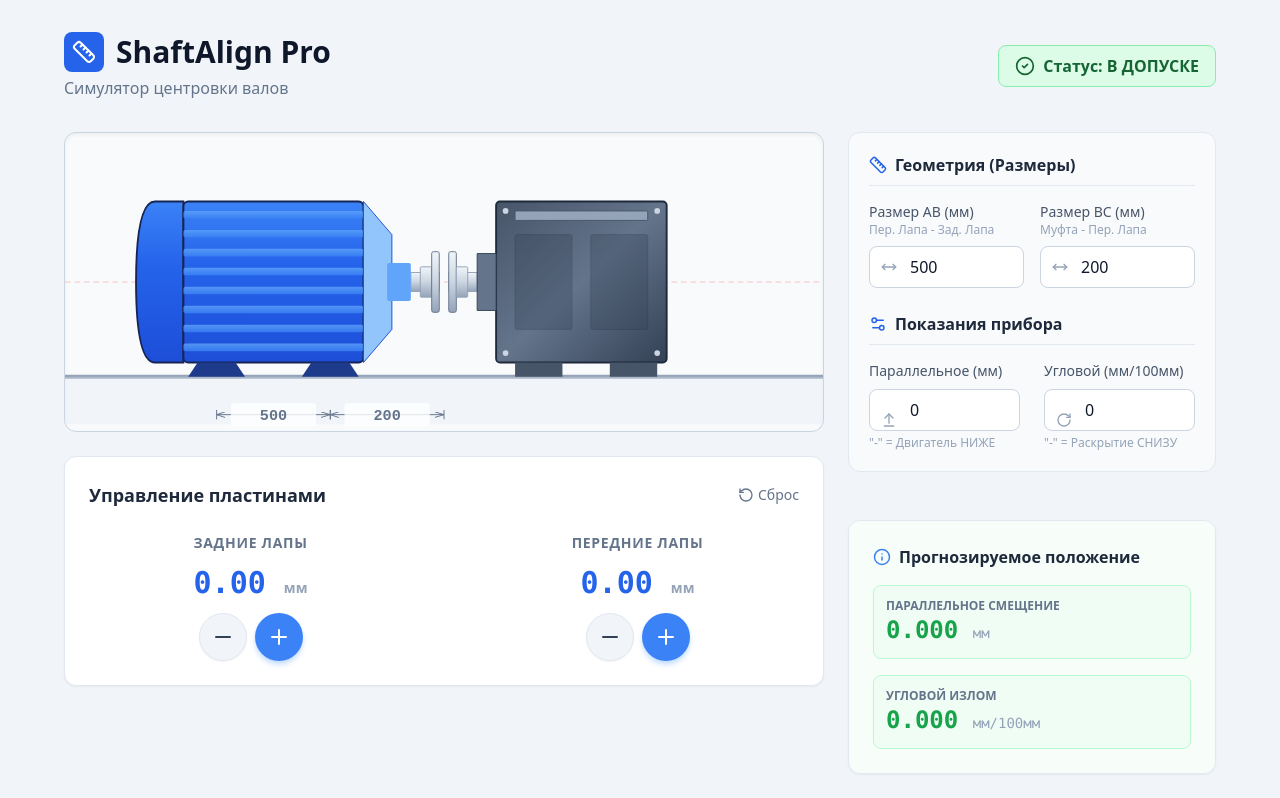
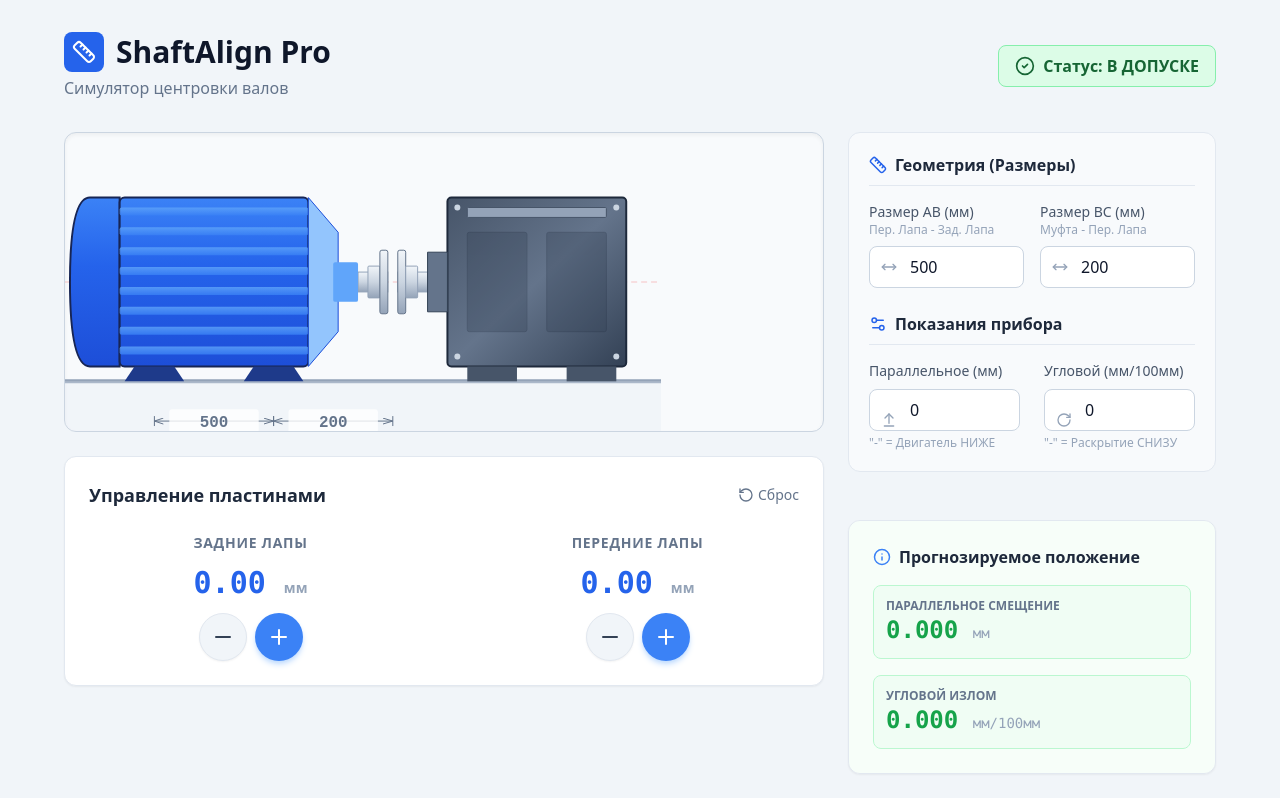
Before and after one commit to sined789gmail/ShaftAlignPro, a React (Vite) app: page / in a window 1280 px wide. Shown: the top 798 px of the page. Built offline with nearby package versions, Linux system fonts and the light colour scheme.

Commit message:
feat: add machine alignment visualization canvas component

```diff
--- a/components/MachineCanvas.tsx
+++ b/components/MachineCanvas.tsx
@@ -9,7 +9,7 @@ interface MachineCanvasProps {
 
 export const MachineCanvas: React.FC<MachineCanvasProps> = ({ alignment, results, initialMeasurements }) => {
   // --- CONFIGURATION & CONSTANTS ---
-  const WIDTH = 800;
+  const WIDTH = 600; // Reduced width to minimize side space
   const HEIGHT = 300; // Reduced height as requested
   const BASE_Y = 250; // Floor level (Moved up)
   const SHAFT_CENTER_Y_NEUTRAL = 150; // Where the pump shaft is fixed (Moved up)
@@ -178,15 +178,15 @@ export const MachineCanvas: React.FC<MachineCanvasProps> = ({ alignment, results
 
   return (
     <div className="w-full h-[300px] bg-slate-50 border border-slate-300 rounded-xl overflow-hidden relative shadow-inner group">
-      <svg className="w-full h-full" viewBox={`0 0 ${WIDTH} ${HEIGHT}`} preserveAspectRatio="xMidYMid meet">
+      <svg className="w-full h-full" viewBox="-30 0 600 300" preserveAspectRatio="xMinYMid meet">
         <Gradients />
 
         {/* Floor */}
-        <line x1="0" y1={BASE_Y} x2={WIDTH} y2={BASE_Y} stroke="#94a3b8" strokeWidth="4" />
-        <path d={`M0,${BASE_Y} L${WIDTH},${BASE_Y} L${WIDTH},${HEIGHT} L0,${HEIGHT} Z`} fill="#e2e8f0" opacity="0.3" />
+        <line x1="-30" y1={BASE_Y} x2="570" y2={BASE_Y} stroke="#94a3b8" strokeWidth="4" />
+        <path d="M-30 250 L570 250 L570 300 L-30 300 Z" fill="#e2e8f0" opacity="0.3" />
 
         {/* Target Axis Line */}
-        <line x1="0" y1={SHAFT_CENTER_Y_NEUTRAL} x2={WIDTH} y2={SHAFT_CENTER_Y_NEUTRAL} stroke="#ef4444" strokeWidth="1" strokeDasharray="6,4" opacity="0.3" />
+        <line x1="-30" y1={SHAFT_CENTER_Y_NEUTRAL} x2="570" y2={SHAFT_CENTER_Y_NEUTRAL} stroke="#ef4444" strokeWidth="1" strokeDasharray="6,4" opacity="0.3" />
 
         {/* --- STATIC LOAD (RIGHT) --- */}
         <g transform={`translate(${COUPLING_CENTER_X}, ${SHAFT_CENTER_Y_NEUTRAL})`}>
```
